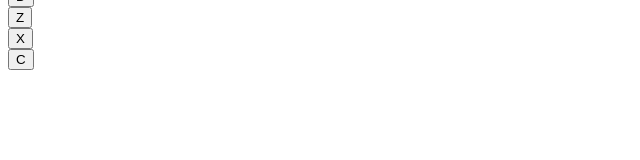
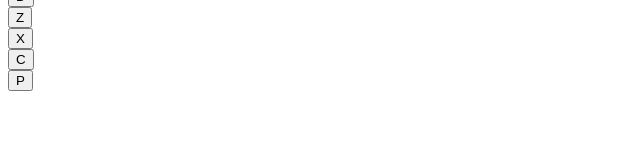
Before and after one commit to jomielenriquez/DrumsRepo, a React (Create React App) app: page / in a window 1280 px wide. Shown: the part 127-287 px from the top of the page, without its empty margins (0-640 px from the left). Built offline with nearby package versions, Linux system fonts and the light colour scheme.

Commit message:
added pause button

```diff
--- a/src/App.js
+++ b/src/App.js
@@ -16,7 +16,7 @@ export default class App extends React.Component {
     this.state = {
       displayValue: "",
       keyPressed: "",
-      keyList: ["Q", "W", "E", "A", "S", "D", "Z", "X", "C"]
+      keyList: ["Q", "W", "E", "A", "S", "D", "Z", "X", "C", "P"]
     };
     this.handleClick = this.handleClick.bind(this);
   }
@@ -35,6 +35,8 @@ export default class App extends React.Component {
   }
 
   handleClick(event) {
+    console.log(arguments);
+
     if (arguments[0] === "keydown") {
       var audio = document.getElementById(arguments[1]);
     } else {
@@ -45,6 +47,15 @@ export default class App extends React.Component {
       var audio = document.getElementById(name);
     }
     audio.paused ? audio.play() : (audio.currentTime = 0);
+
+    if(arguments[1]=="P"){
+      const elements = document.querySelectorAll('audio');
+
+      elements.forEach( el => {
+        el.pause();
+        el.currentTime = 0;
+      });
+    }
   }
 
   render() {
@@ -67,7 +78,7 @@ export default class App extends React.Component {
       LetsPlay,
       Lose,
       Phone,
-      Suspense,
+      Supense,
       Win,
       Yey
     ]
@@ -222,6 +233,23 @@ export default class App extends React.Component {
             // src={OpenHH}
           />
         </div>
+
+        <div className="drum-pad" id="pad-p">
+          <button
+            type="button"
+            name={this.state.keyList[9]}
+            value="Snare"
+            onClick={this.handleClick}
+          >
+            P
+          </button>
+          <audio
+            className="clip"
+            id={this.state.keyList[9]}
+            src={audioOut[8]}
+            // src={OpenHH}
+          />
+        </div>
       </div>
     );
   }
```
